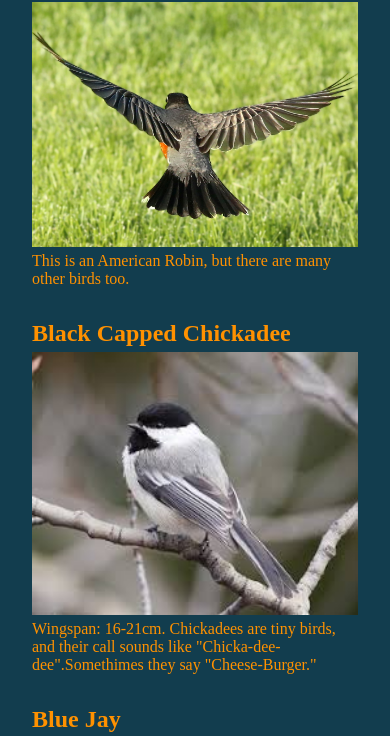
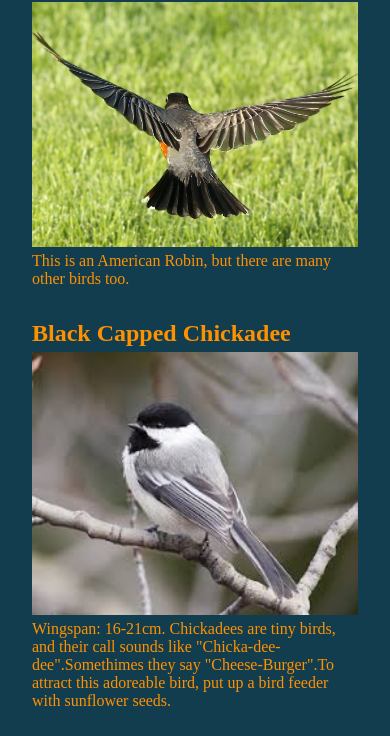
Before and after one commit to Charky2014/alberta-birds-site, a website: page index.html in a window 390 px wide. Shown: the part 104-840 px from the top of the page. Drawn offline with Linux system fonts and the light colour scheme.

Commit message:
fix chickadee

```diff
--- a/index.html
+++ b/index.html
@@ -17,12 +17,13 @@
     <img src="images/cd.jpg" />
     <caption>
       Wingspan: 16-21cm. Chickadees are tiny birds, and their call sounds like
-      "Chicka-dee-dee".Somethimes they say "Cheese-Burger."
+      "Chicka-dee-dee".Somethimes they say "Cheese-Burger".To attract this
+      adoreable bird, put up a bird feeder with sunflower seeds.
     </caption>
     <h2>Blue Jay</h2>
     <img src="images/blue jay.jpg" />
     <caption>
-      Wingspan:34-43cm
+      Wingspan:34-43cm.
     </caption>
     <h2>Raven</h2>
     <img src="images/crow.jpg" />
```
